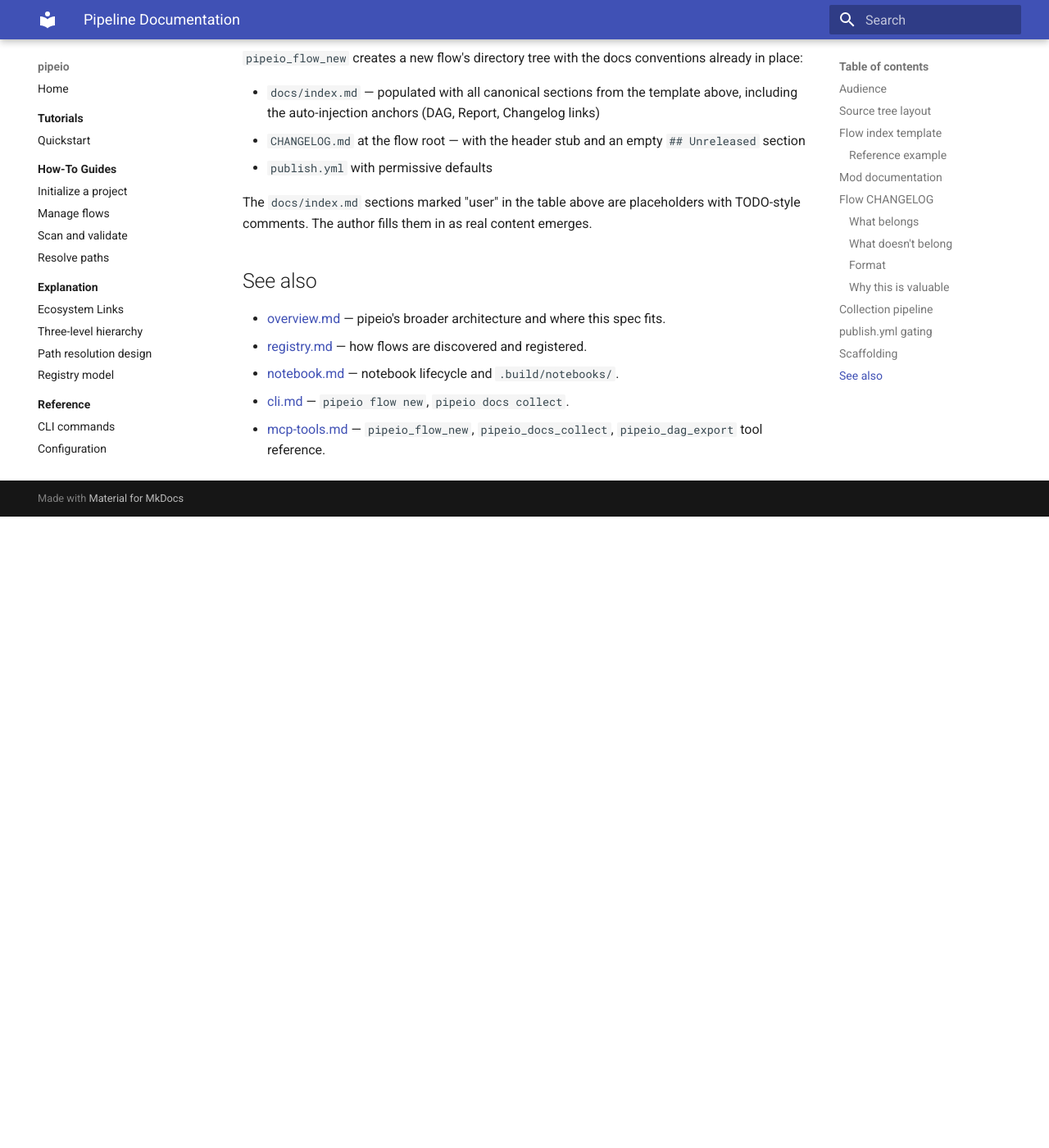
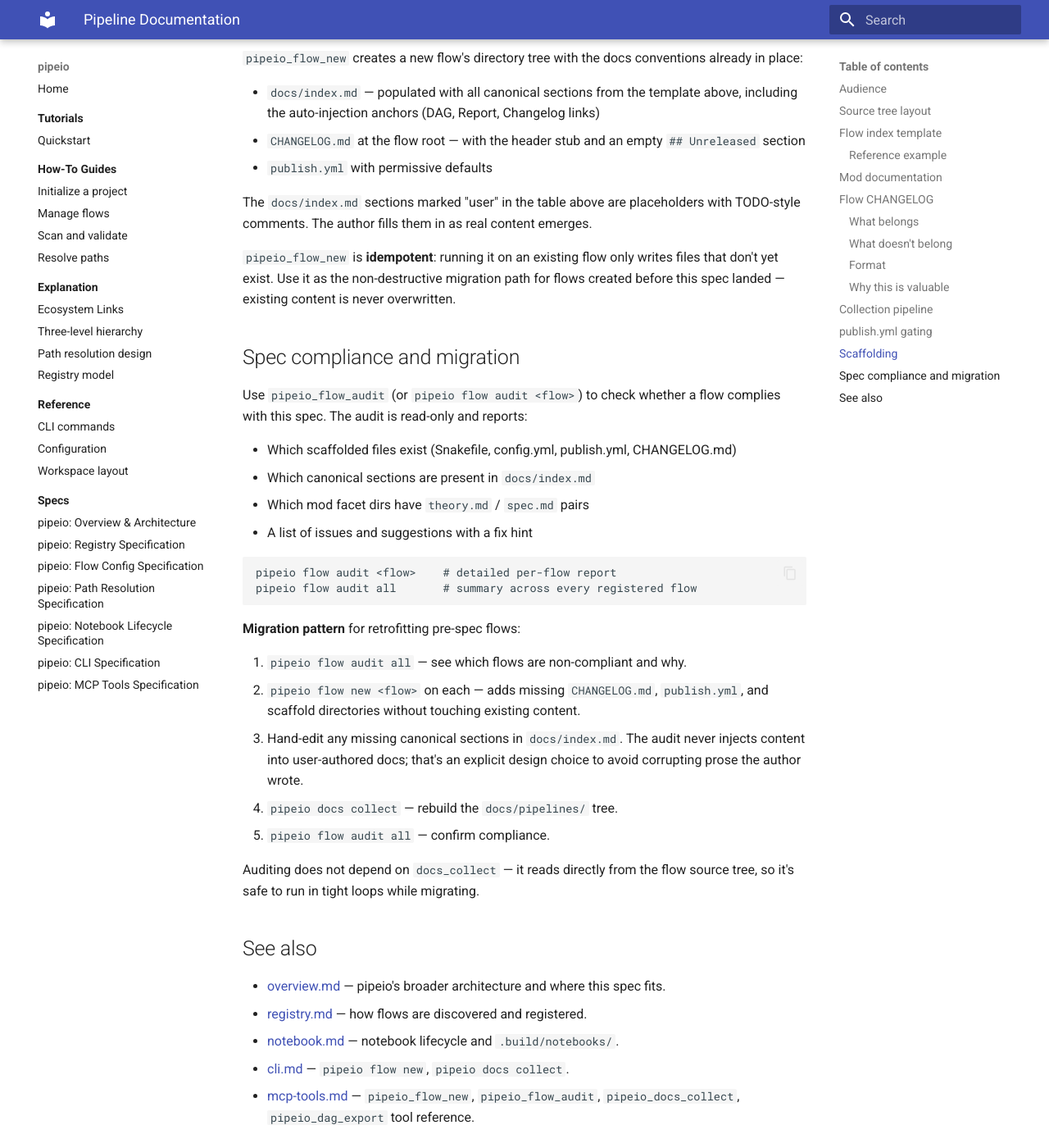
Before and after one commit to arashshahidi1997/pipeio, an MkDocs documentation site: the page built from docs/specs/pipeio/pipeline-docs.md, in a window 1280 px wide and 1400 px high, scrolled down 6297 px. Shown: the whole window at 82% size. Built offline with MkDocs 1.6.1 and Material for MkDocs 9.7.7, drawn with Linux system fonts in a browser that asks for light colours; before the commit the page ends 6927 px from its top, so only the background shows below that.

Commit message:
Docs + changelog: pipeio_flow_audit convention
- agent_instructions, pipeio CLAUDE.md, specs/mcp-tools.md, reference/cli.md,
  pipeline-docs.md all updated with flow_audit + migration pattern
- pf.sh: pf <flow> audit subcommand + completion
- packages/pipeio/CHANGELOG.md: entries for spec, flow_audit, collector,
  richer scaffold — links to commit note
- projio CHANGELOG.md: one-line summary with commit-note link
- New commit note docs/log/commit/commit-arash-20260413-175852-000000.md

````diff
--- a/docs/reference/cli.md
+++ b/docs/reference/cli.md
@@ -70,6 +70,30 @@
 
 ```bash
 pipeio flow status <flow>
+```
+
+### `pipeio flow audit`
+
+Audit a flow's compliance with the [pipeline-docs.md](../specs/pipeio/pipeline-docs.md)
+spec (read-only). Reports missing scaffold files (CHANGELOG.md, publish.yml,
+etc.), missing canonical sections in `docs/index.md`, and mod facet coverage.
+
+```bash
+pipeio flow audit <flow>         # detailed per-flow report
+pipeio flow audit all            # summary across every registered flow
+pipeio flow audit <flow> --json  # machine-readable output
+```
+
+Exit code is `0` when compliant, `1` otherwise. Use as a precursor to
+`pipeio flow new <flow>` (which is idempotent and adds only missing files).
+
+Typical migration workflow for retrofitting existing flows:
+
+```bash
+pipeio flow audit all               # see which flows fail and why
+pipeio flow new <each-flow>         # scaffold missing CHANGELOG.md / publish.yml
+pipeio flow audit all               # re-check, edit docs/index.md for remaining gaps
+pipeio docs collect                 # rebuild docs/pipelines/
 ```
 
 ### `pipeio flow targets`
@@ -203,6 +227,7 @@
 | `pf <flow> config` | print config path |
 | `pf <flow> deriv` | cd into derivative directory |
 | `pf <flow> status` | show flow status and output summary |
+| `pf <flow> audit` | audit flow docs against pipeline-docs.md spec |
 | `pf <flow> targets [opts]` | resolve output paths |
 | `pf <flow> run [opts]` | launch snakemake in screen session |
 | `pf <flow> log [-n N]` | tail latest run log |
--- a/docs/specs/pipeio/pipeline-docs.md
+++ b/docs/specs/pipeio/pipeline-docs.md
@@ -261,6 +261,40 @@
 placeholders with TODO-style comments. The author fills them in as real
 content emerges.
 
+`pipeio_flow_new` is **idempotent**: running it on an existing flow only
+writes files that don't yet exist. Use it as the non-destructive migration
+path for flows created before this spec landed — existing content is never
+overwritten.
+
+## Spec compliance and migration
+
+Use `pipeio_flow_audit` (or `pipeio flow audit <flow>`) to check whether a
+flow complies with this spec. The audit is read-only and reports:
+
+- Which scaffolded files exist (Snakefile, config.yml, publish.yml, CHANGELOG.md)
+- Which canonical sections are present in `docs/index.md`
+- Which mod facet dirs have `theory.md` / `spec.md` pairs
+- A list of issues and suggestions with a fix hint
+
+```bash
+pipeio flow audit <flow>    # detailed per-flow report
+pipeio flow audit all       # summary across every registered flow
+```
+
+**Migration pattern** for retrofitting pre-spec flows:
+
+1. `pipeio flow audit all` — see which flows are non-compliant and why.
+2. `pipeio flow new <flow>` on each — adds missing `CHANGELOG.md`,
+   `publish.yml`, and scaffold directories without touching existing content.
+3. Hand-edit any missing canonical sections in `docs/index.md`. The audit
+   never injects content into user-authored docs; that's an explicit design
+   choice to avoid corrupting prose the author wrote.
+4. `pipeio docs collect` — rebuild the `docs/pipelines/` tree.
+5. `pipeio flow audit all` — confirm compliance.
+
+Auditing does not depend on `docs_collect` — it reads directly from the
+flow source tree, so it's safe to run in tight loops while migrating.
+
 ## See also
 
 - [overview.md](overview.md) — pipeio's broader architecture and where this
@@ -268,5 +302,5 @@
 - [registry.md](registry.md) — how flows are discovered and registered.
 - [notebook.md](notebook.md) — notebook lifecycle and `.build/notebooks/`.
 - [cli.md](cli.md) — `pipeio flow new`, `pipeio docs collect`.
-- [mcp-tools.md](mcp-tools.md) — `pipeio_flow_new`, `pipeio_docs_collect`,
-  `pipeio_dag_export` tool reference.
+- [mcp-tools.md](mcp-tools.md) — `pipeio_flow_new`, `pipeio_flow_audit`,
+  `pipeio_docs_collect`, `pipeio_dag_export` tool reference.
````
Also changed, not shown: CHANGELOG.md (+5 -0 lines), CLAUDE.md (+2 -2 lines), docs/specs/pipeio/mcp-tools.md (+45 -0 lines), 1 other file.
